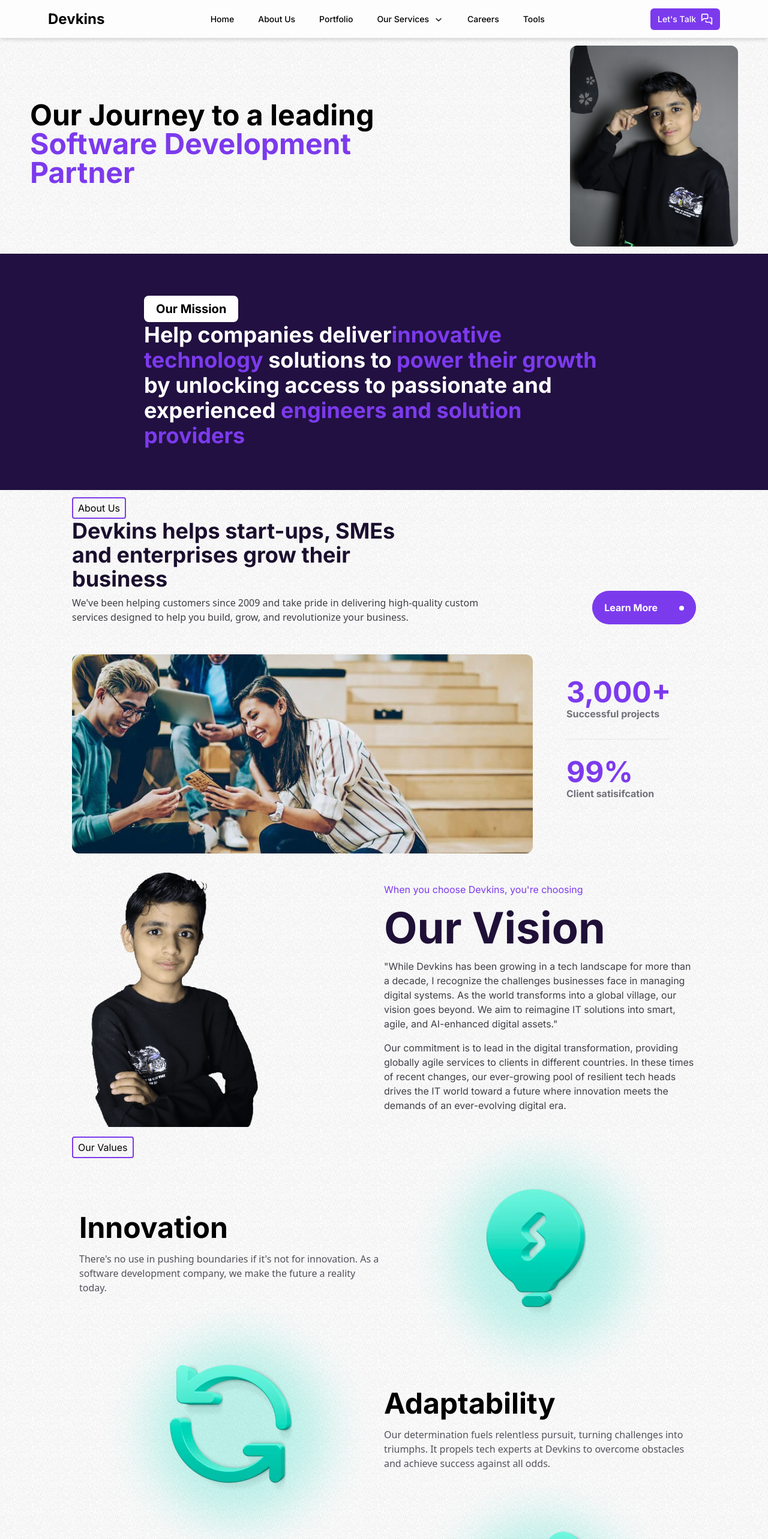
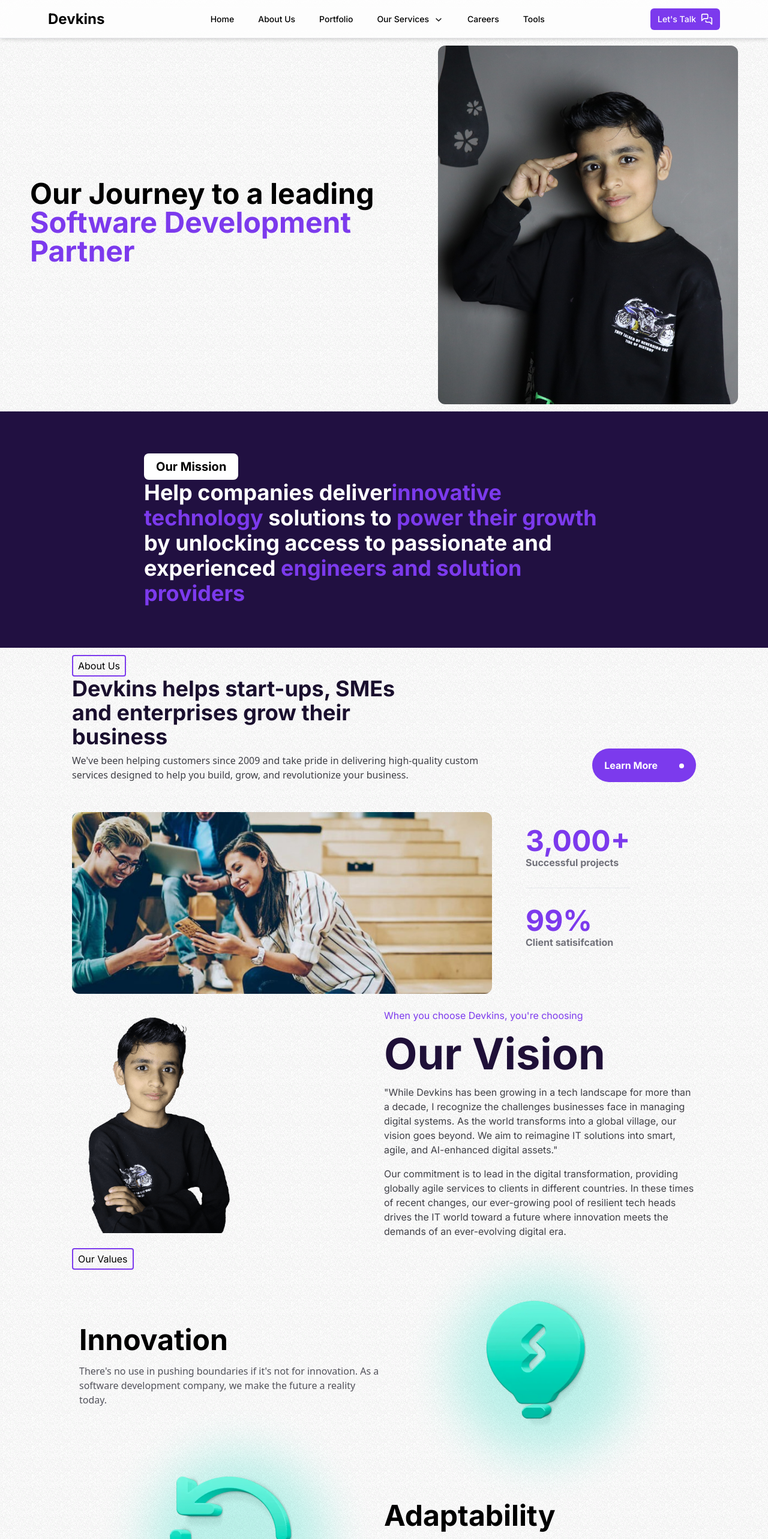
Before and after one commit to tahaamin2013/Devkins, a Next.js app: page /about in a window 1280 px wide. Shown: the top 2566 px of the page at 60% size. Built offline with nearby package versions, Linux system fonts and the light colour scheme.

Commit message:
fix some problems like eventlistner

```diff
--- a/src/app/about/page.tsx
+++ b/src/app/about/page.tsx
@@ -9,11 +9,10 @@
   CarouselPrevious,
 } from "@/components/ui/carousel";
 import Autoplay from "embla-carousel-autoplay";
+import Image from "next/image";
 
 const AboutUs: React.FC = () => {
-  const plugin = useRef(
-    Autoplay({ delay: 2000, stopOnInteraction: true })
-  );
+  const plugin = useRef(Autoplay({ delay: 2000, stopOnInteraction: true }));
   return (
     <section>
       <div className="flex justify-between overflow-x-hidden items-center flex-col md:flex-row  py-3 px-[50px]">
@@ -25,10 +24,11 @@
         </h1>
 
         <div>
-          <img
-            src="./taha.JPG"
+          <Image
+            width={500}
+            height={500}
+            src="/taha.JPG"
             alt="Taha A human image"
-            width="280px"
             className="rounded-xl"
           />
         </div>
@@ -69,7 +69,13 @@
           </button>
         </div>
         <div className="flex flex-col items-center xl:flex-row gap-14">
-          <img src="./b.jpg" className="rounded-xl mt-[50px]" alt="" />
+          <Image
+            width={700}
+            height={500}
+            src="/b.jpg"
+            className="rounded-xl mt-[50px]"
+            alt=""
+          />
           <div className="flex flex-col gap-[30px]">
             <div>
               <h1 className="font-bold text-5xl text-primary">3,000+</h1>
@@ -84,7 +90,7 @@
         </div>
         <div className="grid grid-cols-1 mt-6 items-center md:grid-cols-2 justify-between">
           <div>
-            <img src="./taha2.png" width="330px" alt="" />
+            <Image width={280} height={500} src="/taha2.png" alt="" />
           </div>
           <div className="flex flex-col gap-4">
             <p className="text-primary">
@@ -124,7 +130,7 @@
               <div className="flex justify-center items-center">
                 <div className="values-image object-contain">
                   <div className="bg-[#00d5b9] opacity-[.24] rounded-full w-[300px] h-[300px] absolute  blur-2xl"></div>
-                  <img src="./idea.webp" width={280} alt="" />
+                  <Image width={280} height={500} src="/idea.webp" alt="" />
                 </div>
               </div>
             </div>
@@ -135,7 +141,7 @@
             <div className="flex justify-center items-center">
               <div className="values-image object-contain">
                 <div className="bg-[#00d5b9] opacity-[.24] rounded-full w-[300px] h-[300px] absolute  blur-2xl"></div>
-                <img src="./re.webp" width={280} alt="" />
+                <Image width={280} height={500} src="/re.webp" alt="" />
               </div>
             </div>
             <div className="mt-5">
@@ -163,7 +169,7 @@
               <div className="flex justify-center items-center">
                 <div className="values-image object-contain">
                   <div className="bg-[#00d5b9] opacity-[.24] rounded-full w-[300px] h-[300px] absolute  blur-2xl"></div>
-                  <img src="./fast.webp" width={280} alt="" />
+                  <Image width={280} height={500} src="/fast.webp" alt="" />
                 </div>
               </div>
             </div>
@@ -174,7 +180,12 @@
             <div className="flex justify-center items-center">
               <div className="values-image object-contain">
                 <div className="bg-[#00d5b9] opacity-[.24] rounded-full w-[300px] h-[300px] absolute  blur-2xl"></div>
-                <img src="./transparent.webp" width={280} alt="" />
+                <Image
+                  width={280}
+                  height={500}
+                  src="/transparent.webp"
+                  alt=""
+                />
               </div>
             </div>
             <div className="mt-5">
@@ -204,7 +215,7 @@
               <div className="flex justify-center items-center">
                 <div className="values-image object-contain">
                   <div className="bg-[#00d5b9] opacity-[.24] rounded-full w-[300px] h-[300px] absolute  blur-2xl"></div>
-                  <img src="./man.webp" width={280} alt="" />
+                  <Image width={280} height={500} src="/man.webp" alt="" />
                 </div>
               </div>
             </div>
@@ -215,7 +226,7 @@
             <div className="flex justify-center items-center">
               <div className="values-image object-contain">
                 <div className="bg-[#00d5b9] opacity-[.24] rounded-full w-[300px] h-[300px] absolute  blur-2xl"></div>
-                <img src="./globsvg.svg" width={280} alt="" />
+                <Image width={280} height={500} src="/globsvg.svg" alt="" />
               </div>
             </div>
             <div className="mt-5">
@@ -241,35 +252,65 @@
           </div>
           <div className="grid grid-cols-1 md:grid-cols-2 gap-6 justify-center items-center lg:grid-cols-3 xl:grid-cols-4">
             <div className="flex flex-col gap-3">
-              <img src="./IMG_3364.JPG" className="rounded-t-xl" alt="" />
+              <Image
+                width={280}
+                height={500}
+                src="/IMG_3364.JPG"
+                className="rounded-t-xl"
+                alt=""
+              />
               <div>
                 <h1 className="text-2xl">Taha Amin</h1>
                 <p className="text-zinc-500">Chief Finance Officer</p>
               </div>
             </div>
             <div className="flex flex-col gap-3">
-              <img src="./IMG_3364.JPG" className="rounded-t-xl" alt="" />
+              <Image
+                width={280}
+                height={500}
+                src="/IMG_3364.JPG"
+                className="rounded-t-xl"
+                alt=""
+              />
               <div>
                 <h1 className="text-2xl">Taha Amin</h1>
                 <p className="text-zinc-500">Chief of Staff</p>
               </div>
             </div>
             <div className="flex flex-col gap-3">
-              <img src="./IMG_3364.JPG" className="rounded-t-xl" alt="" />
+              <Image
+                width={280}
+                height={500}
+                src="/IMG_3364.JPG"
+                className="rounded-t-xl"
+                alt=""
+              />
               <div>
                 <h1 className="text-2xl">Taha Amin</h1>
                 <p className="text-zinc-500">Chief Delivery Officer</p>
               </div>
             </div>
             <div className="flex flex-col gap-3">
-              <img src="./IMG_3364.JPG" className="rounded-t-xl" alt="" />
+              <Image
+                width={280}
+                height={500}
+                src="/IMG_3364.JPG"
+                className="rounded-t-xl"
+                alt=""
+              />
               <div>
                 <h1 className="text-2xl">Taha Amin</h1>
                 <p className="text-zinc-500">Chief Business Officer</p>
               </div>
             </div>
             <div className="flex flex-col gap-3">
-              <img src="./IMG_3364.JPG" className="rounded-t-xl" alt="" />
+              <Image
+                width={280}
+                height={500}
+                src="/IMG_3364.JPG"
+                className="rounded-t-xl"
+                alt=""
+              />
               <div>
                 <h1 className="text-2xl">Taha Amin</h1>
                 <p className="text-zinc-500">Head of New Markets </p>
--- a/src/components/Navbar/MobileNav.tsx
+++ b/src/components/Navbar/MobileNav.tsx
@@ -10,15 +10,7 @@
   SheetTitle,
   SheetTrigger,
 } from "@/components/ui/sheet";
-import { useEffect, useState } from "react";
-import {
-  DropdownMenu,
-  DropdownMenuContent,
-  DropdownMenuItem,
-  DropdownMenuLabel,
-  DropdownMenuSeparator,
-  DropdownMenuTrigger,
-} from "@/components/ui/dropdown-menu";
+import { useState } from "react";
 import {
   Accordion,
   AccordionItem,
@@ -35,11 +27,6 @@
   const toggleOpen = () => setOpen((prev) => !prev);
 
   const pathname = usePathname();
-
-  useEffect(() => {
-    if (isOpen) closeSidebar();
-  }, [pathname]);
-
   const closeOnCurrent = (href: string) => {
     if (pathname === href) {
       closeSidebar();
--- a/src/components/Navbar/index.tsx
+++ b/src/components/Navbar/index.tsx
@@ -12,7 +12,7 @@
   DropdownMenuSeparator,
   DropdownMenuTrigger,
 } from "@/components/ui/dropdown-menu";
-import { useState } from "react";
+import { useState, useEffect } from "react";
 import { useRouter } from "next/navigation";
 
 const Navbar = () => {
@@ -25,15 +25,23 @@
     setIsDropdownOpen(false);
     router.push(href);
   };
-  document.addEventListener('DOMContentLoaded', () => {
-    const refreshLink = document.getElementById('refreshLink');
+
+  useEffect(() => {
+    const refreshLink = document.getElementById("refreshLink");
+    const handleRefreshClick = () => {
+      location.reload();
+    };
+
     if (refreshLink) {
-        refreshLink.addEventListener('click', () => {
-            location.reload();
-        });
+      refreshLink.addEventListener("click", handleRefreshClick);
     }
-});
 
+    return () => {
+      if (refreshLink) {
+        refreshLink.removeEventListener("click", handleRefreshClick);
+      }
+    };
+  }, []);
 
   const handleMouseEnter = (description: any) => {
     setShowDescription(description);
@@ -707,11 +715,8 @@
                             key={index}
                             className="p-2 px-3 cursor-pointer h-fit flex flex-col w-full text-left relative opacity-100"
                           >
-                            <Link
-                              href={item.link}
-                              className="w-full text-left"
-                            >
-                              <Link  href={item.link}>{item.title}</Link>
+                            <Link href={item.link} className="w-full text-left">
+                              <Link href={item.link}>{item.title}</Link>
                             </Link>
                           </DropdownMenuItem>
                         </div>
```
